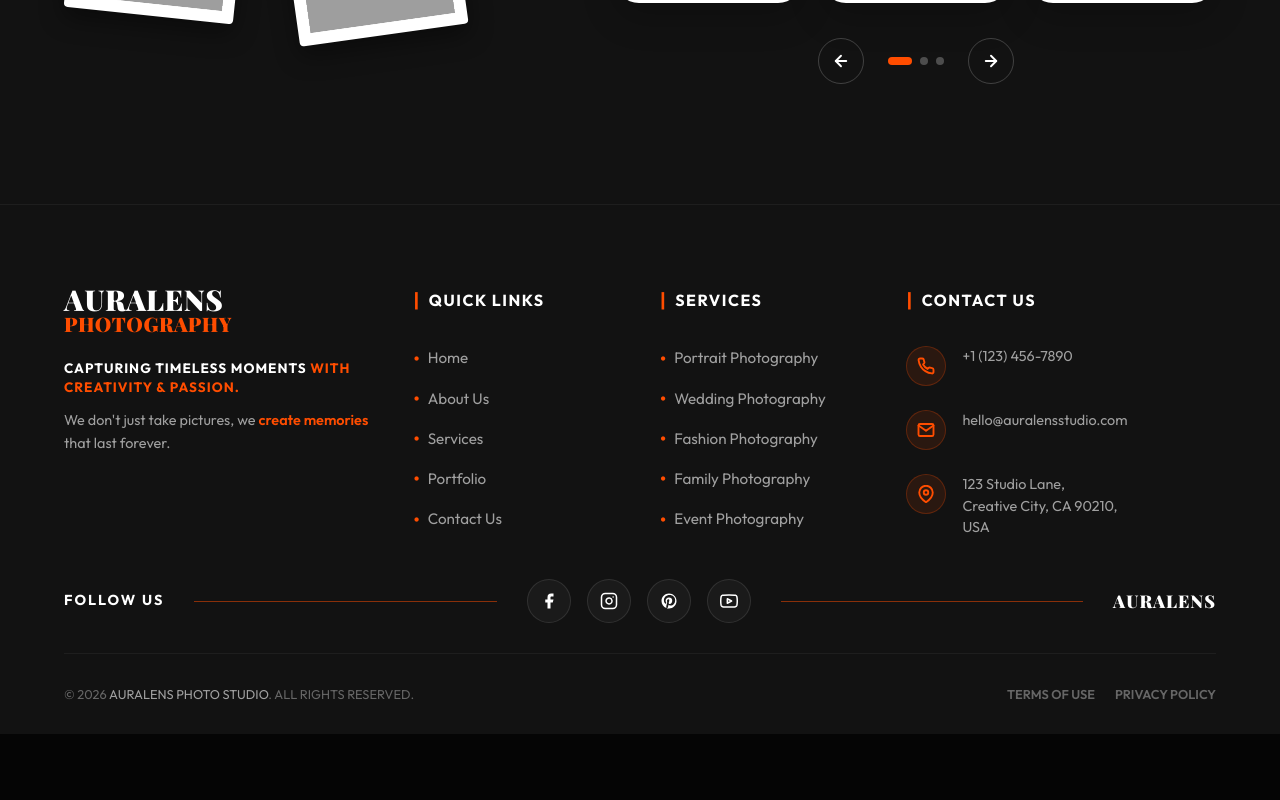
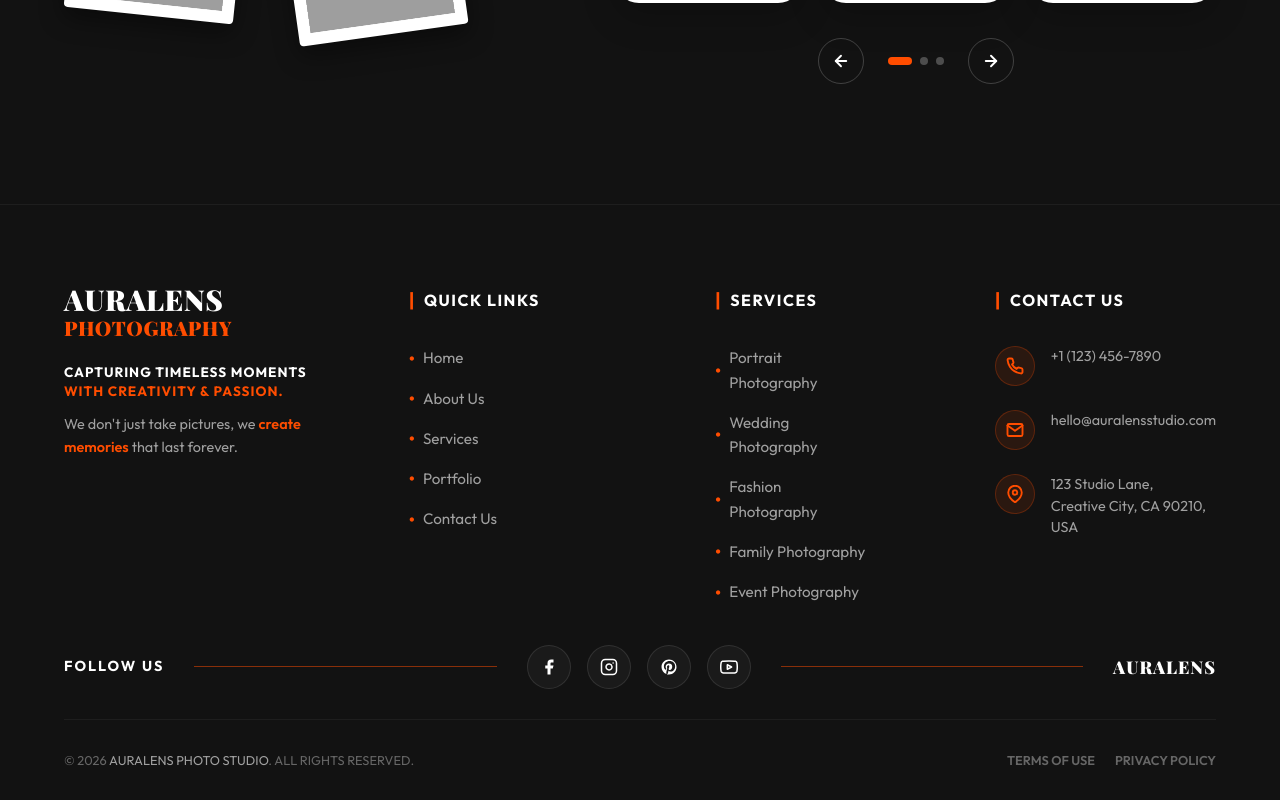
Before and after one commit to jithin2501/photography-website, a Next.js app in the folder studio_website_main/frontend/: page / in a window 1280 px wide. Shown: the part 5661-6461 px from the top of the page. Before the commit the page ends 6395 px from the top, so only its background shows below. Built offline with nearby package versions, Linux system fonts and the light colour scheme; grey boxes are pictures that could not be loaded.

Commit message:
updated the style of the foother

```diff
--- a/studio_website_main/frontend/src/components/Footer.tsx
+++ b/studio_website_main/frontend/src/components/Footer.tsx
@@ -57,7 +57,7 @@ export default function Footer() {
           </div>
 
           {/* Services Column */}
-          <div className={styles.brandCol}>
+          <div className={`${styles.brandCol} ${styles.servicesCol}`}>
             <h3 className={styles.colTitle}>
               <span className={styles.pipe}>|</span> Services
             </h3>
--- a/studio_website_main/frontend/src/styles/Footer.module.css
+++ b/studio_website_main/frontend/src/styles/Footer.module.css
@@ -20,8 +20,8 @@
 /* Columns Layout */
 .columnsGrid {
   display: grid;
-  grid-template-columns: 1.2fr 0.8fr 0.8fr 1.2fr;
-  gap: 40px;
+  grid-template-columns: 1.4fr 1fr 1fr 1.4fr;
+  gap: 70px;
   margin-bottom: 25px;
 }
 
@@ -43,6 +43,7 @@
   text-transform: uppercase;
   color: #ffffff;
   line-height: 1.0;
+  gap: 4px;
 }
 
 .logoNameTop {
@@ -144,10 +145,15 @@
   color: #ffffff;
 }
 
+.servicesCol {
+  padding-left: 40px;
+}
+
 /* Contact Column */
 .contactCol {
   display: flex;
   flex-direction: column;
+  justify-self: end;
 }
 
 .contactList {
@@ -287,6 +293,14 @@
     grid-template-columns: 1fr 1fr;
     gap: 40px;
   }
+
+  .contactCol {
+    justify-self: start;
+  }
+
+  .servicesCol {
+    padding-left: 0;
+  }
 }
 
 @media (max-width: 768px) {
```
